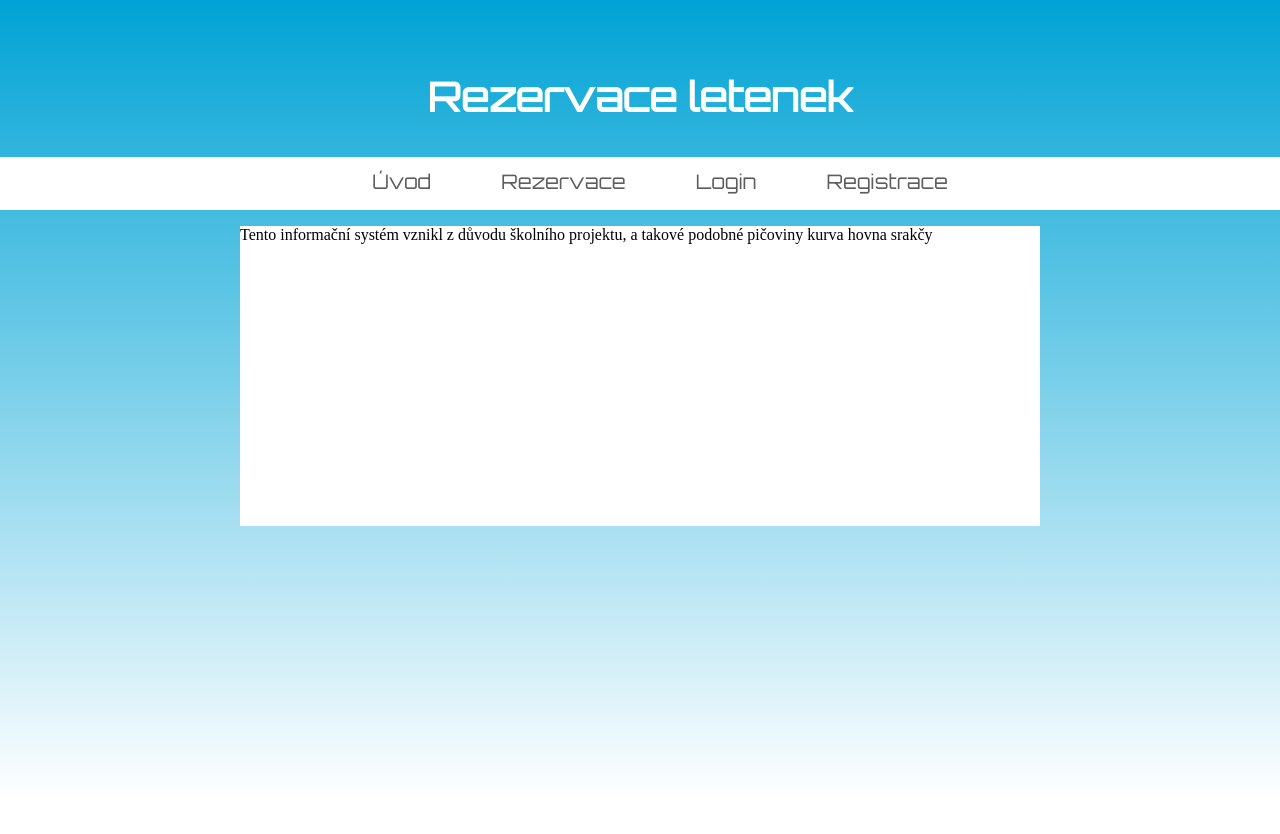
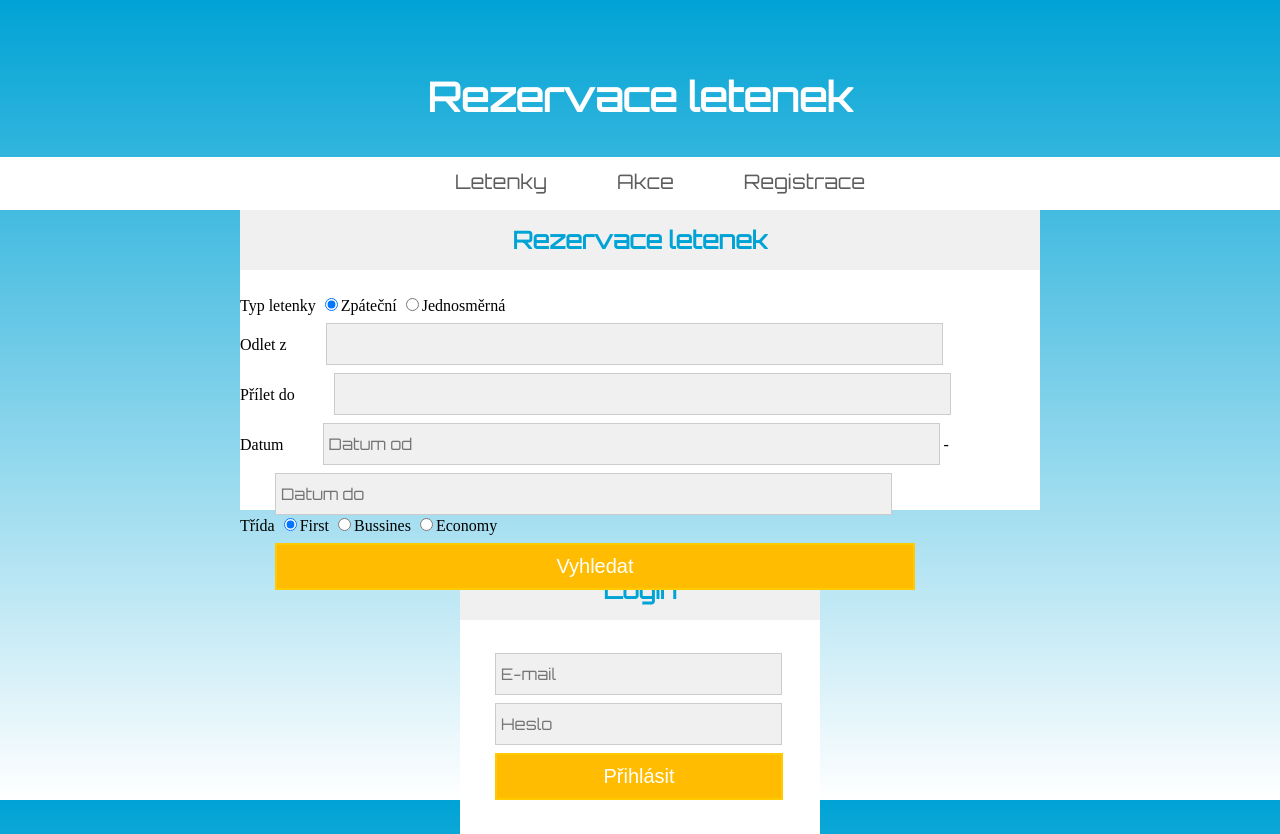
Before and after one commit to Prazdnaflaska/iis_projekt, a PHP site: page / in a window 1280 px wide. Before the commit the page ends 761 px from the top, so only its background shows below. Run offline with PHP 8.4, Linux system fonts and the light colour scheme; data that the repository does not hold is empty; some libraries are stand-ins or nearby versions.

Commit message:
Update index.php

```diff
--- a/index.php
+++ b/index.php
@@ -2,30 +2,90 @@
 <html>
 <link href='https://fonts.googleapis.com/css?family=Lobster' rel='stylesheet' type='text/css'>
 <link href='https://fonts.googleapis.com/css?family=Orbitron' rel='stylesheet' type='text/css'>
+<link href='https://fonts.googleapis.com/css?family=Titillium+Web' rel='stylesheet' type='text/css'>
 <head>
 	<title>Rezervace letenek</title>
 	<meta charset="utf-8" />
+	<link rel="stylesheet" href="//code.jquery.com/ui/1.11.4/themes/smoothness/jquery-ui.css">
+  <script src="//code.jquery.com/jquery-1.10.2.js"></script>
+  <script src="//code.jquery.com/ui/1.11.4/jquery-ui.js"></script>
+<script>
+  $(function() {
+    $( "#datepicker2" ).datepicker();
+  });
+  </script>
+  <script>
+  $(function() {
+    $( "#datepicker" ).datepicker();
+  });
+  </script>
+
 	<link rel="stylesheet" type="text/css" href="style.css">
 </head>
 <body>
 
 		<div id="header">
 		<h1>Rezervace letenek</h1>
-
 		</div>
 		<div id="menu">
 		 <nav>
             <ul class="fancyNav">
-                <li id="home"><a href="index.php" class="homeIcon">Úvod</a></li>
-                <li id="news"><a href="#news">Rezervace</a></li>
-                <li id="about"><a href="login.php">Login</a></li>
-                <li id="services"><a href="#services">Registrace</a></li>
+                <li id="home"><a href="index.php">Letenky</a></li>
+                <li id="news"><a href="#news">Akce</a></li>
+
+                <li id="services"><a href="registrace.php">Registrace</a></li>
             </ul>
         </nav>
         </div>
-        <div id="textField">
-        <p>Tento informační systém vznikl z důvodu školního projektu, a takové podobné pičoviny kurva
-        hovna srakčy</p>
+        <div id="pageField">
+        	<div id="textField">
+        		<div id="login">
+       				<h2>Rezervace letenek</h2>
+       			</div>
+       				<form action="" method="post">
+       					<div id="typLetenky">
+       						<label>Typ letenky</label>
+       						<input type="radio" name="typ" value="" checked>Zpáteční
+       						<input type="radio" name="typ" value="" >Jednosměrná
+
+       					</div>
+       					<div id="typLetenky">
+       						<label>Odlet z</label>
+       						<input id="letenka" name="odlet" type="text"><br>
+       						<label>Přílet do</label>
+       						<input id="letenka" name="prilet" type="text"><br>
+       						<label>Datum</label>
+       						<input id="datepicker" name="date" placeholder="Datum od" type="text">
+       						<label for="pomlcka">-</label>
+       						<input id="datepicker2" name="date2" placeholder="Datum do" type="text">
+       						</div>
+       						<div id="typLetenky">
+       							<label for="tridas">Třída</label>
+       							<input type="radio" name="trida" value="" checked>First
+       							<input type="radio" name="trida" value="" >Bussines
+       							<input type="radio" name="trida" value="" >Economy
+       							<input name="hledej" type="submit" value="Vyhledat">
+
+       					</div>
+
+
+
+       					<span><?php echo $error; ?></span>
+       				</form>
+
+
+        	</div>
+        	<div id="loginform">
+        	<div id="login">
+        	<h2>Login</h2>
+        	</div>
+				<form action="" method="post">
+						<input id="name" name="username" placeholder="E-mail" type="text">
+						<input id="password" name="password" placeholder="Heslo" type="password">
+						<input name="submit" type="submit" value=" Přihlásit ">
+						<span><?php echo $error; ?></span>
+				</form>
+        </div>
         </div>
 </body>
 </html>
```
